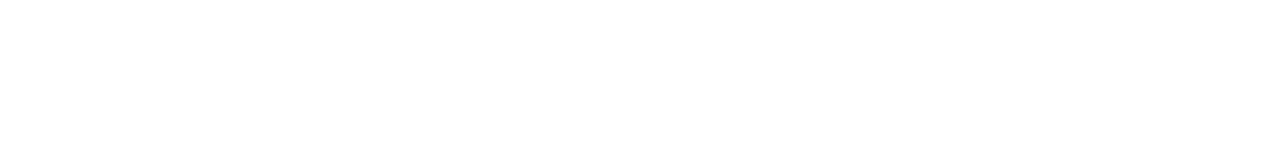
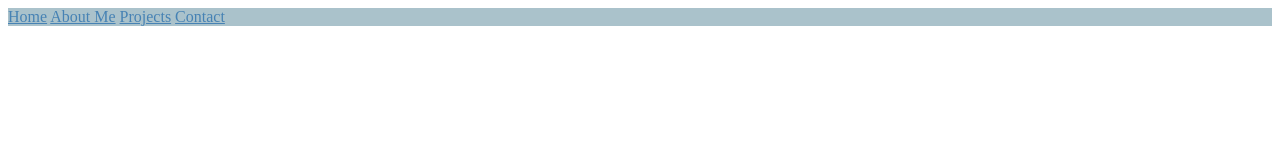
Before and after one commit to tonytran97/myPortfolio, a plain HTML site: page index.html in a window 1280 px wide. Drawn offline with Linux system fonts and the light colour scheme.

Commit message:
navbar with styling to sections of webpage

```diff
--- a/index.html
+++ b/index.html
@@ -7,6 +7,16 @@
     <link rel="stylesheet" href="styles.css">
     <title>MyPortfolio</title>
 </head>
+
+<header>
+    <div class="navbar">
+        <a href="#">Home</a>
+        <a href="#">About Me</a>
+        <a href="#">Projects</a>
+        <a href="#">Contact</a>
+    </div>
+</header>
+
 <body>
 
 </body>
--- a/styles.css
+++ b/styles.css
@@ -0,0 +1,10 @@
+.navbar {
+    color: steelblue;
+    /* Behr Ice Cave */
+    background-color: rgba(43, 103, 125, 0.4);
+}
+
+a:link,
+a:visited {
+    color: steelblue;
+}
```
